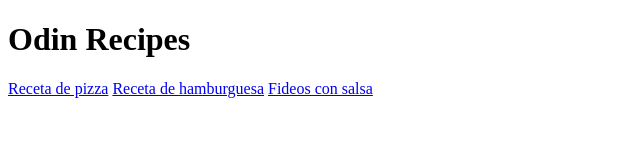
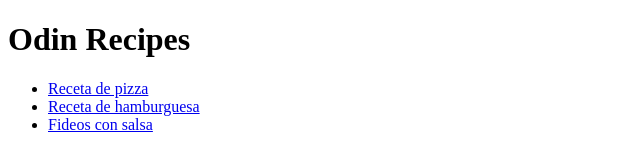
Before and after one commit to NachoCatalan/Odin-recipes, a plain HTML site: page index.html in a window 1280 px wide. Shown: the whole page, without its empty margins (0-640 px from the left). Drawn offline with Linux system fonts and the light colour scheme.

Commit message:
Las referencias a recetas del archivo index.html se colocan en una ul

```diff
--- a/index.html
+++ b/index.html
@@ -6,8 +6,13 @@
 </head>
 <body>
     <h1>Odin Recipes</h1>
-    <a href="../Odin-recipes/recipes/pizza.html" target="_blank" rel="noreferrer noopener">Receta de pizza</a>
-    <a href="../Odin-recipes/recipes/hamburguesa.html" target="_blank" rel="noreferrer noopener">Receta de hamburguesa</a>
-    <a href="../Odin-recipes/recipes/FideosConSalsa.html" target="_blank" rel="noopener noreferrer">Fideos con salsa</a>
+    <ul>
+        <li><a href="../Odin-recipes/recipes/pizza.html" target="_blank" rel="noreferrer noopener">Receta de pizza</a></li>
+        <li><a href="../Odin-recipes/recipes/hamburguesa.html" target="_blank" rel="noreferrer noopener">Receta de hamburguesa</a></li>
+        <li><a href="../Odin-recipes/recipes/FideosConSalsa.html" target="_blank" rel="noopener noreferrer">Fideos con salsa</a></li>
+    </ul>
+
+
+
 </body>
 </html>
```
